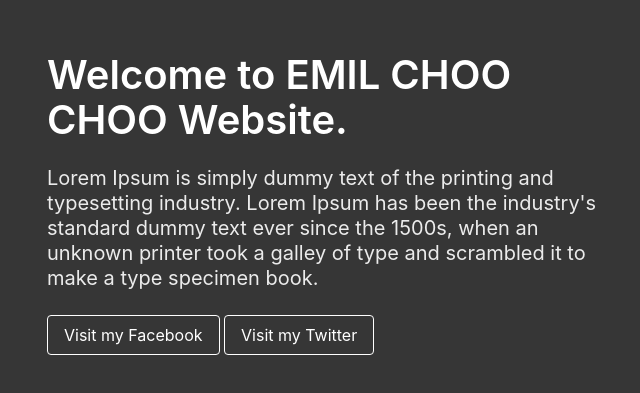
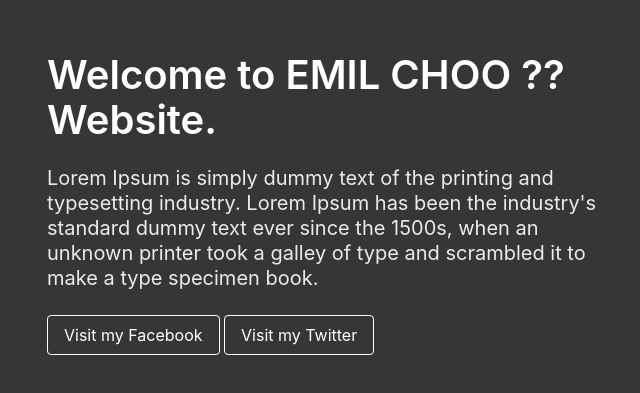
Before and after one commit to ScarlettMoonn/emilchoo.github.io, a plain HTML site: page index.html in a window 1280 px wide. Shown: the part 197-590 px from the top of the page, without its empty margins (311-951 px from the left). Drawn offline with nearby package versions, Linux system fonts and the light colour scheme.

Commit message:
Update index.html

```diff
--- a/index.html
+++ b/index.html
@@ -13,7 +13,7 @@
             <div class="columns is-vcentered is-centered">
                 <div class="column is-6">
                     <div class="block">
-                        <h1 class="title is-2">Welcome to EMIL CHOO CHOO Website.</h1>
+                        <h1 class="title is-2">Welcome to EMIL CHOO ?? Website.</h1>
                     </div>
                     <div class="block">
                         <h2 class="subtitle">Lorem Ipsum is simply dummy text of the printing and typesetting industry. Lorem Ipsum has been the industry's standard dummy text ever since the 1500s, when an unknown printer took a galley of type and scrambled it to make a type specimen book.<br>
```
